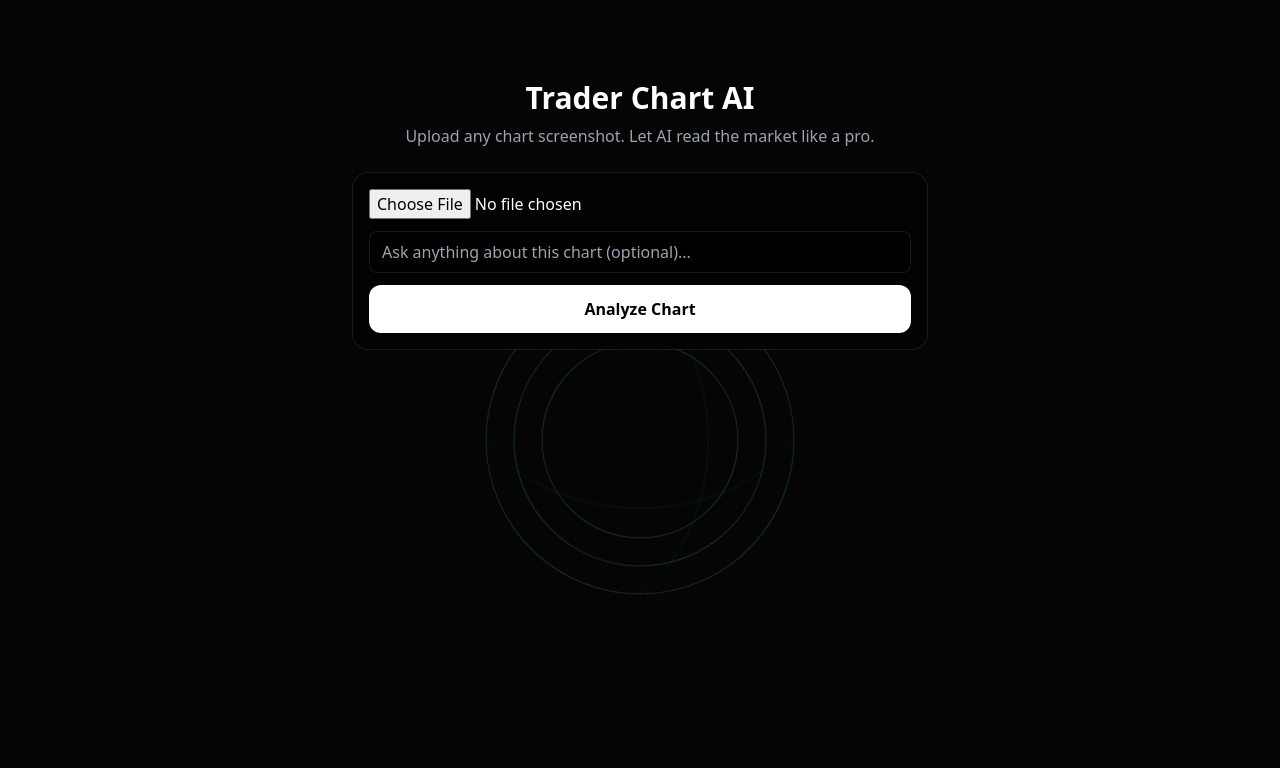
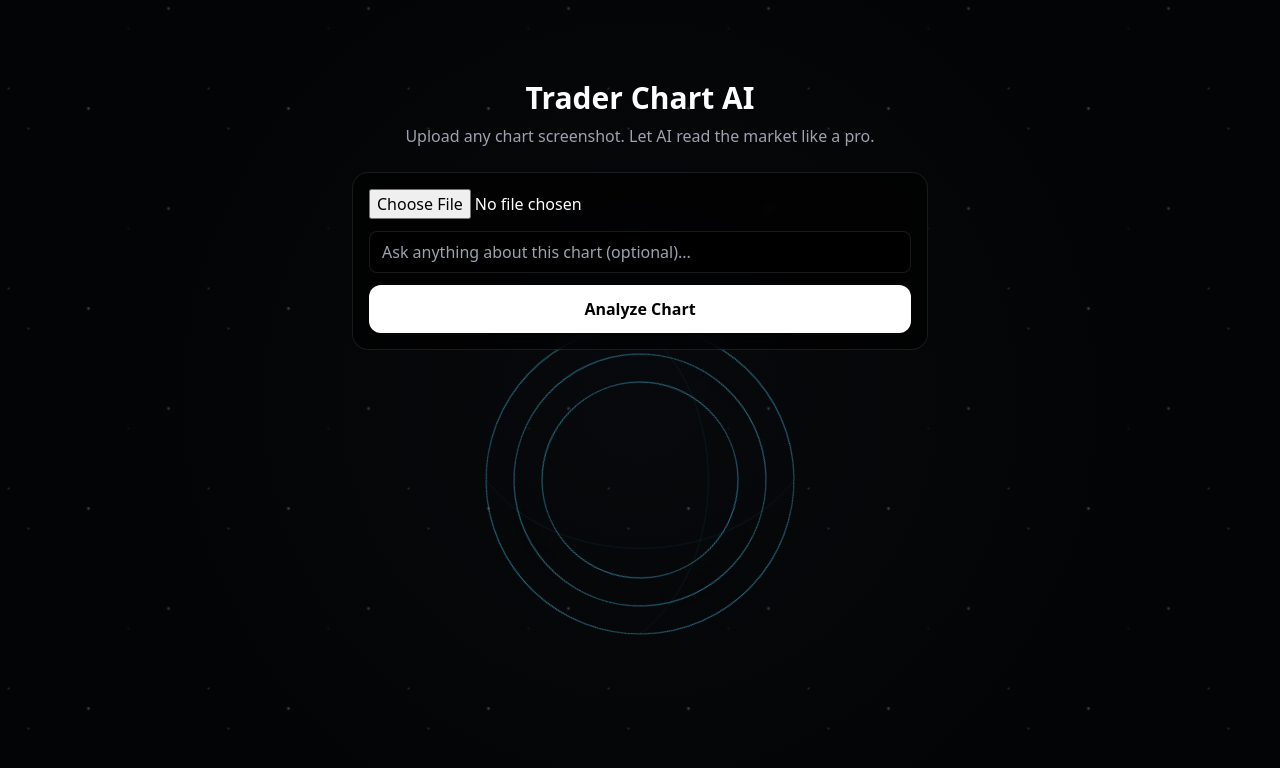
Before and after one commit to yuvraj448-debug/trader-chart-ai, a Next.js app: page / in a window 1280 px wide. Shown: the top 768 px of the page. Built offline with nearby package versions, Linux system fonts and the light colour scheme.

Commit message:
Update globals.css

```diff
--- a/app/globals.css
+++ b/app/globals.css
@@ -13,7 +13,7 @@ body {
   padding: 0;
   width: 100%;
   height: 100%;
-  background: #050505;
+  background: radial-gradient(circle at center, #07090c 0%, #030405 70%);
   color: #eaeaea;
   overflow-x: hidden;
   font-family: system-ui, sans-serif;
@@ -37,96 +37,87 @@ body {
   overflow: hidden;
 }
 
-/* STARS */
+/* ⭐ STARS (VISIBLE ON MOBILE) */
 .stars {
   position: absolute;
   inset: 0;
   background-image:
-    radial-gradient(1px 1px at 20% 30%, #ffffff55, transparent),
-    radial-gradient(1px 1px at 80% 40%, #ffffff55, transparent),
-    radial-gradient(1px 1px at 50% 80%, #ffffff55, transparent),
-    radial-gradient(1px 1px at 70% 10%, #ffffff55, transparent),
-    radial-gradient(1px 1px at 10% 70%, #ffffff55, transparent);
-  background-size: 300px 300px;
-  animation: starsMove 120s linear infinite;
-  opacity: 0.35;
+    radial-gradient(2px 2px at 10% 20%, rgba(255,255,255,0.35), transparent),
+    radial-gradient(1.5px 1.5px at 80% 30%, rgba(255,255,255,0.25), transparent),
+    radial-gradient(2px 2px at 50% 70%, rgba(255,255,255,0.3), transparent),
+    radial-gradient(1px 1px at 30% 80%, rgba(255,255,255,0.2), transparent),
+    radial-gradient(1.5px 1.5px at 70% 10%, rgba(255,255,255,0.25), transparent);
+  background-size: 200px 200px;
+  animation: starsMove 80s linear infinite;
 }
 
 @keyframes starsMove {
-  from {
-    background-position: 0 0;
-  }
-  to {
-    background-position: 1000px 1000px;
-  }
+  from { background-position: 0 0; }
+  to { background-position: 1000px 1000px; }
 }
 
-/* AI CORE */
+/* ===============================
+   AI CORE (FIXED ANIMATION)
+================================ */
 .ai-core {
   position: absolute;
   width: 420px;
   height: 420px;
   left: 50%;
-  top: 55%;
+  top: 60%;
   transform: translate(-50%, -50%);
-  opacity: 0.6;
+  opacity: 0.85;
+  filter: drop-shadow(0 0 25px rgba(76,201,240,0.25));
 }
 
+/* SVG FIX (THIS WAS MISSING ❗) */
+.ai-core *,
+.ring,
+.flow {
+  transform-box: fill-box;
+  transform-origin: center;
+}
+
+/* RINGS */
 .ring {
   fill: none;
   stroke: #4cc9f0;
-  stroke-width: 1;
-  opacity: 0.6;
+  stroke-width: 1.2;
+  opacity: 0.8;
 }
 
 .r1 {
-  animation: rotate 60s linear infinite;
+  animation: rotate 40s linear infinite;
 }
 .r2 {
-  animation: rotateReverse 90s linear infinite;
+  animation: rotateReverse 65s linear infinite;
 }
 .r3 {
-  animation: rotate 120s linear infinite;
+  animation: rotate 90s linear infinite;
 }
 
+/* FLOW LINES */
 .flow {
   fill: none;
   stroke: #4cc9f0;
   stroke-width: 1;
-  opacity: 0.35;
-  animation: pulse 6s ease-in-out infinite;
+  opacity: 0.4;
+  animation: pulse 5s ease-in-out infinite;
 }
 
+/* ANIMATIONS */
 @keyframes rotate {
-  from {
-    transform-origin: 50% 50%;
-    transform: rotate(0deg);
-  }
-  to {
-    transform-origin: 50% 50%;
-    transform: rotate(360deg);
-  }
+  from { transform: rotate(0deg); }
+  to { transform: rotate(360deg); }
 }
 
 @keyframes rotateReverse {
-  from {
-    transform-origin: 50% 50%;
-    transform: rotate(360deg);
-  }
-  to {
-    transform-origin: 50% 50%;
-    transform: rotate(0deg);
-  }
+  from { transform: rotate(360deg); }
+  to { transform: rotate(0deg); }
 }
 
 @keyframes pulse {
-  0% {
-    opacity: 0.2;
-  }
-  50% {
-    opacity: 0.6;
-  }
-  100% {
-    opacity: 0.2;
-  }
+  0% { opacity: 0.15; }
+  50% { opacity: 0.55; }
+  100% { opacity: 0.15; }
 }
```
